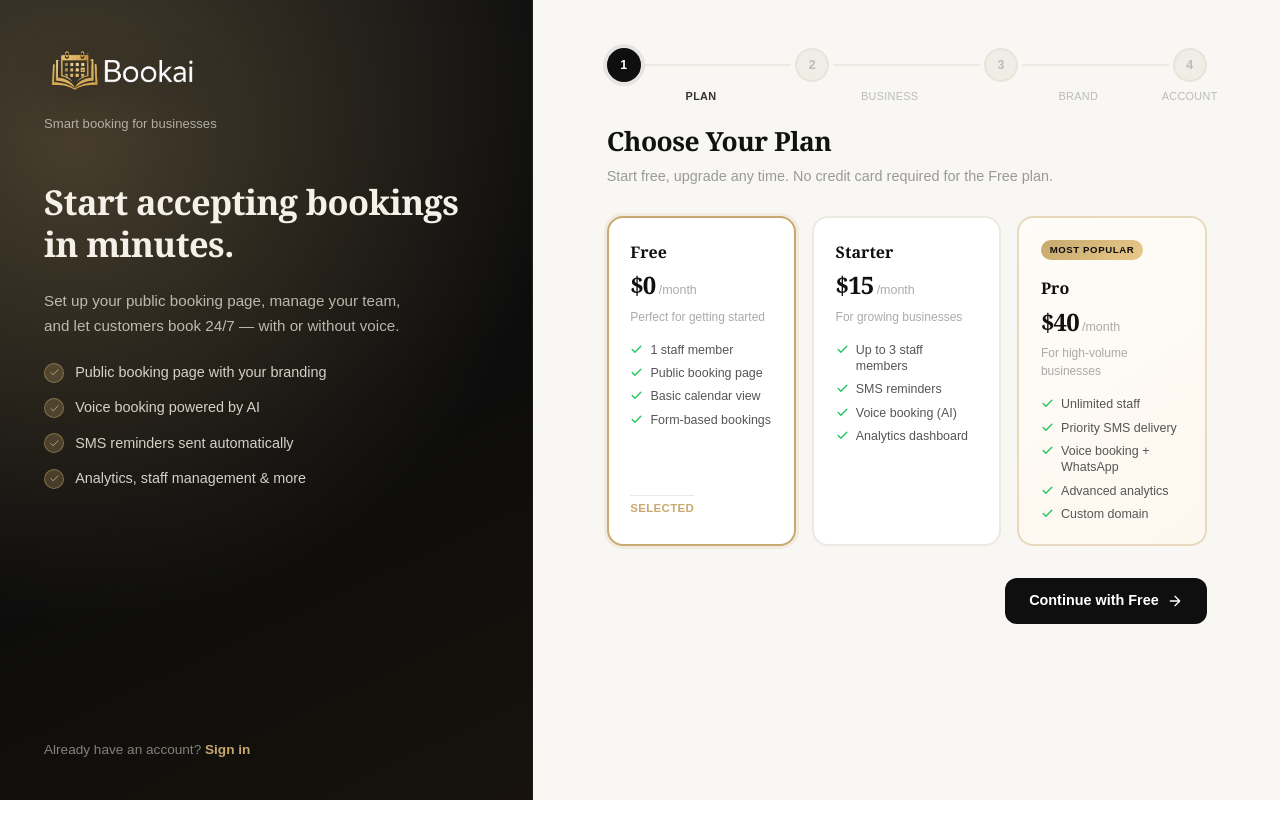
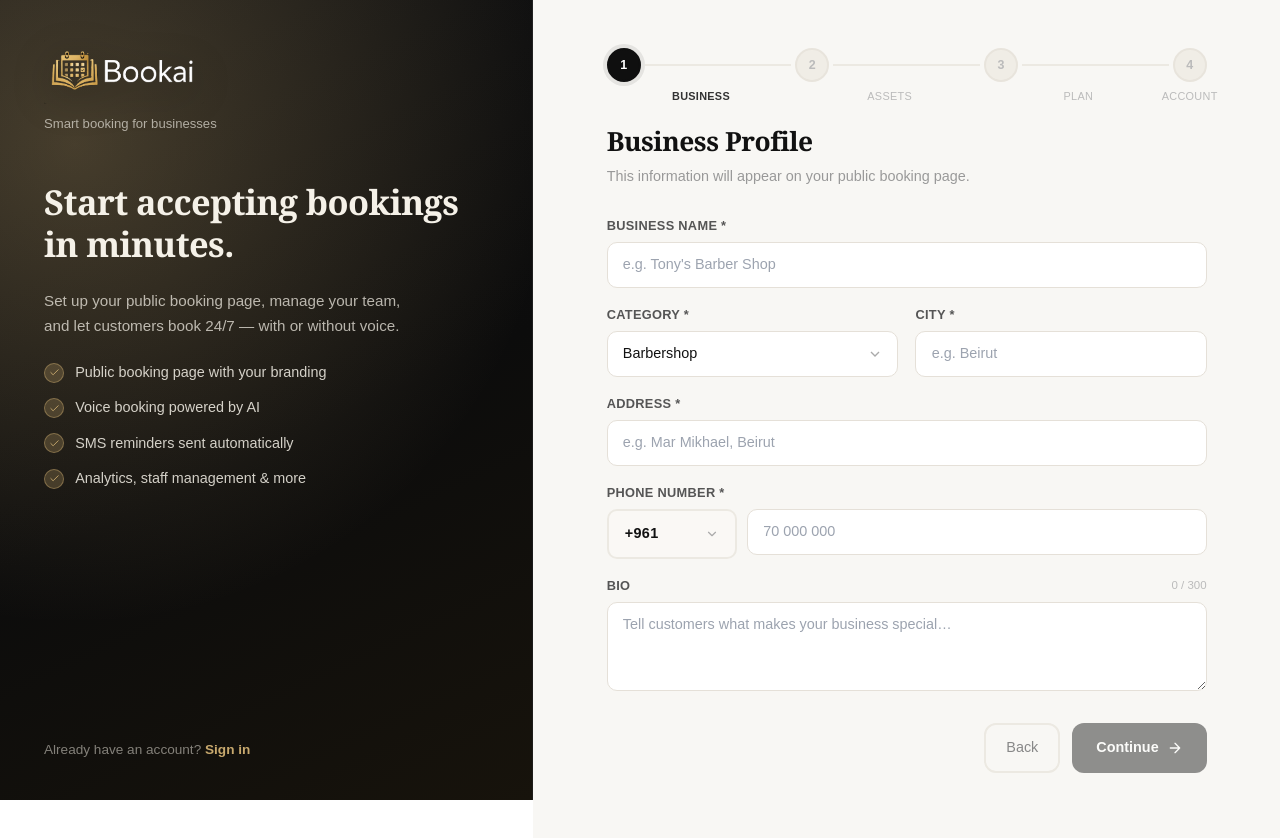
Before and after one commit to Hisham-AlAhmad/Bookai, a Next.js app: page /register in a window 1280 px wide. Shown: the top 838 px of the page. Before the commit the page ends 800 px from the top, so only its background shows below. Built offline with nearby package versions, Linux system fonts and the light colour scheme.

Commit message:
Updating register page

```diff
--- a/src/app/register/page.js
+++ b/src/app/register/page.js
@@ -9,7 +9,7 @@ import StepOwner from '@/components/register/StepOwner'
 import RegisterStepper from '@/components/register/RegisterStepper'
 import styles from '@/styles/register.module.css'
 
-const STEPS = ['Plan', 'Business', 'Brand', 'Account']
+const STEPS = ['Business', 'Assets', 'Plan', 'Account']
 
 export default function RegisterPage() {
   const [step, setStep] = useState(0)
@@ -116,27 +116,28 @@ export default function RegisterPage() {
 
         <div className={styles.stepWrap}>
           {step === 0 && (
-            <StepPlan
-              selected={plan}
-              onSelect={setPlan}
+            <StepBusiness
+              form={businessForm}
+              onChange={setBusinessForm}
               onNext={next}
+              // onBack={back}
             />
           )}
 
           {step === 1 && (
-            <StepBusiness
-              form={businessForm}
-              onChange={setBusinessForm}
+            <StepAssets
+              assets={assets}
+              onChange={setAssets}
+              businessName={businessForm.name}
               onNext={next}
               onBack={back}
             />
           )}
 
           {step === 2 && (
-            <StepAssets
-              assets={assets}
-              onChange={setAssets}
-              businessName={businessForm.name}
+            <StepPlan
+              selected={plan}
+              onSelect={setPlan}
               onNext={next}
               onBack={back}
             />
--- a/src/components/register/RegisterConstants.js
+++ b/src/components/register/RegisterConstants.js
@@ -46,7 +46,7 @@ export const PLAN_CONFIG = {
     features: [
       'Unlimited staff',
       'Priority SMS delivery',
-      'Voice booking + WhatsApp',
+      'Voice booking',
       'Advanced analytics',
       'Custom domain',
     ],
--- a/src/components/register/StepBusiness.js
+++ b/src/components/register/StepBusiness.js
@@ -38,6 +38,13 @@ export default function StepBusiness({ form, onChange, onNext, onBack }) {
 
   const slug = useMemo(() => deriveSlug(form.name || ''), [form.name])
   const bioLength = form.bio?.length ?? 0
+  const isContinueDisabled =
+    !form.name.trim() ||
+    form.name.trim().length < 2 ||
+    !form.category.trim() ||
+    !form.city.trim() ||
+    !form.address.trim() ||
+    !phoneNumber.trim()
 
   function set(field, value) {
     onChange((prev) => ({ ...prev, [field]: value }))
@@ -193,8 +200,8 @@ export default function StepBusiness({ form, onChange, onNext, onBack }) {
       {error && <div className={styles.errorBox}>{error}</div>}
 
       <div className={styles.actions}>
-        <button className={styles.btnSecondary} onClick={onBack}>Back</button>
-        <button className={styles.btnPrimary} onClick={handleNext}>
+        <button type="button" className={styles.btnSecondary} onClick={onBack}>Back</button>
+        <button type="button" className={styles.btnPrimary} onClick={handleNext} disabled={isContinueDisabled}>
           Continue
           <svg viewBox="0 0 24 24" fill="none" stroke="currentColor" strokeWidth="2">
             <path d="M5 12h14M12 5l7 7-7 7" strokeLinecap="round" strokeLinejoin="round" />
--- a/src/components/register/StepPlan.js
+++ b/src/components/register/StepPlan.js
@@ -1,12 +1,12 @@
 import { PLAN_CONFIG } from '@/components/register/RegisterConstants'
 import styles from '@/styles/register.module.css'
 
-export default function StepPlan({ selected, onSelect, onNext }) {
+export default function StepPlan({ selected, onSelect, onNext, onBack }) {
   return (
     <div className={styles.step}>
       <div className={styles.stepHeader}>
         <h2 className={styles.stepTitle}>Choose Your Plan</h2>
-        <p className={styles.stepSub}>Start free, upgrade any time. No credit card required for the Free plan.</p>
+        <p className={styles.stepSub}>You can start with the Free plan and change it later. No credit card required for the Free plan.</p>
       </div>
 
       <div className={styles.planGrid}>
@@ -55,6 +55,10 @@ export default function StepPlan({ selected, onSelect, onNext }) {
       </div>
 
       <div className={styles.actions}>
+        <button type="button" className={styles.btnSecondary} onClick={onBack}>
+          Back
+        </button>
+
         <button className={styles.btnPrimary} onClick={onNext}>
           Continue with {PLAN_CONFIG[selected]?.name}
           <svg viewBox="0 0 24 24" fill="none" stroke="currentColor" strokeWidth="2">
```
